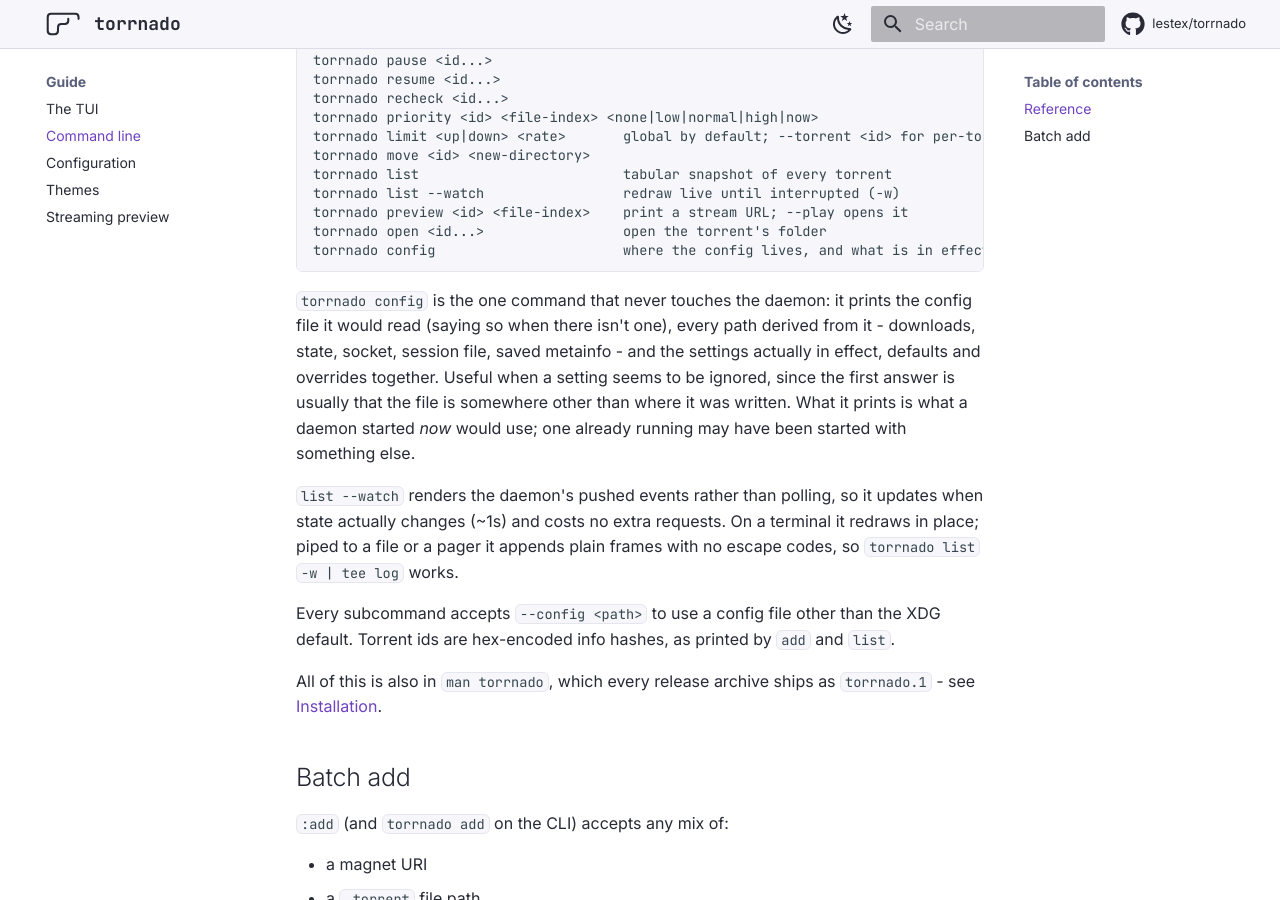
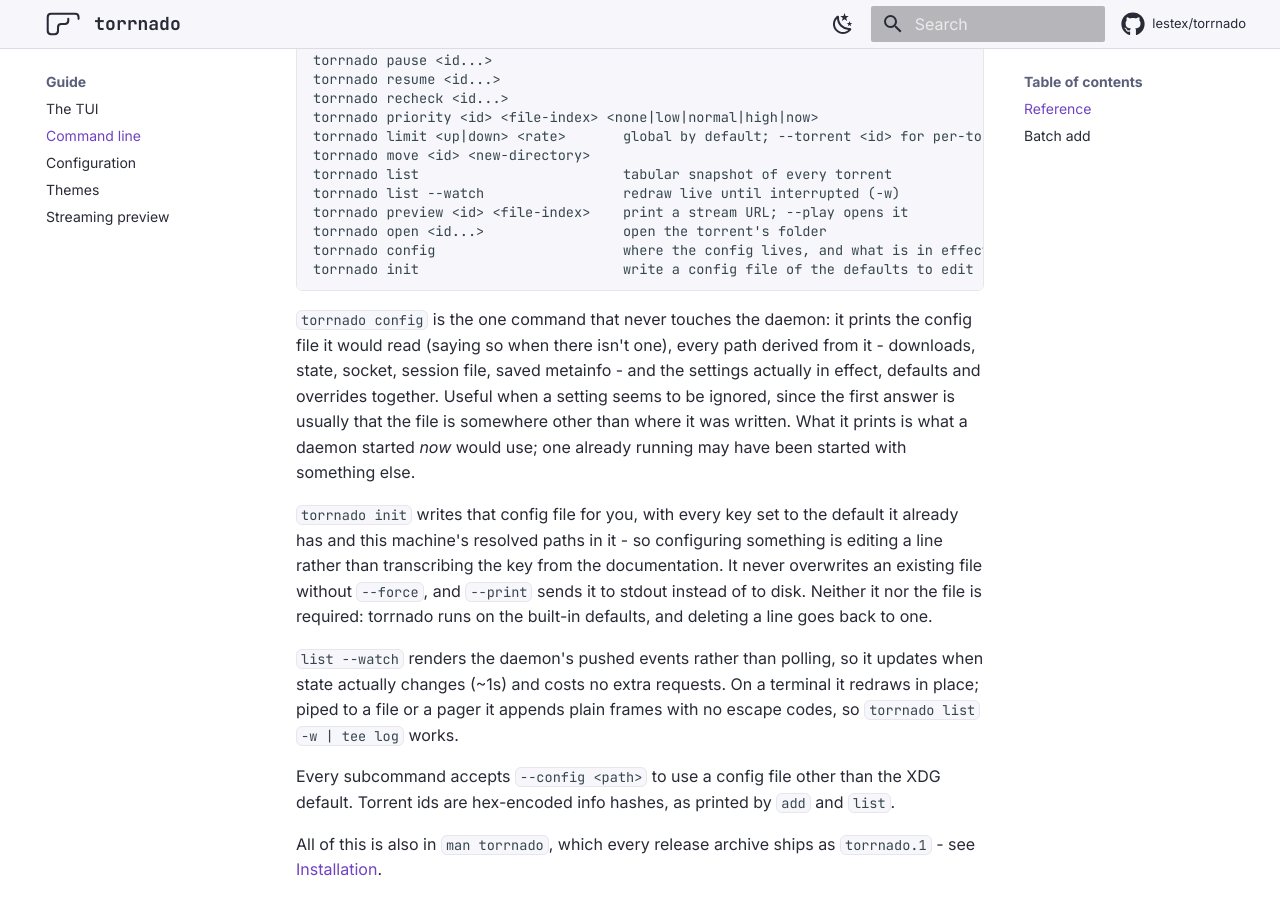
Before and after one commit to lestex/torrnado, an MkDocs documentation site: the page built from docs/guide/cli.md, in a window 1280 px wide and 900 px high, scrolled down 453 px. Built offline with MkDocs 1.6.1 and Material for MkDocs 9.7.7, drawn with Linux system fonts in a browser that asks for light colours; comment, search, counter and statistics services are not loaded.

Commit message:
docs: torrnado init

````diff
--- a/docs/guide/cli.md
+++ b/docs/guide/cli.md
@@ -29,6 +29,7 @@ torrnado list --watch                 redraw live until interrupted (-w)
 torrnado preview <id> <file-index>    print a stream URL; --play opens it
 torrnado open <id...>                 open the torrent's folder
 torrnado config                       where the config lives, and what is in effect
+torrnado init                         write a config file of the defaults to edit
 ```
 
 `torrnado config` is the one command that never touches the daemon: it
@@ -39,6 +40,14 @@ overrides together. Useful when a setting seems to be ignored, since the
 first answer is usually that the file is somewhere other than where it
 was written. What it prints is what a daemon started *now* would use; one
 already running may have been started with something else.
+
+`torrnado init` writes that config file for you, with every key set to
+the default it already has and this machine's resolved paths in it - so
+configuring something is editing a line rather than transcribing the key
+from the documentation. It never overwrites an existing file without
+`--force`, and `--print` sends it to stdout instead of to disk. Neither
+it nor the file is required: torrnado runs on the built-in defaults, and
+deleting a line goes back to one.
 
 `list --watch` renders the daemon's pushed events rather than polling, so
 it updates when state actually changes (~1s) and costs no extra requests.
````
Also changed, not shown: docs/guide/configuration.md (+5 -0 lines).
